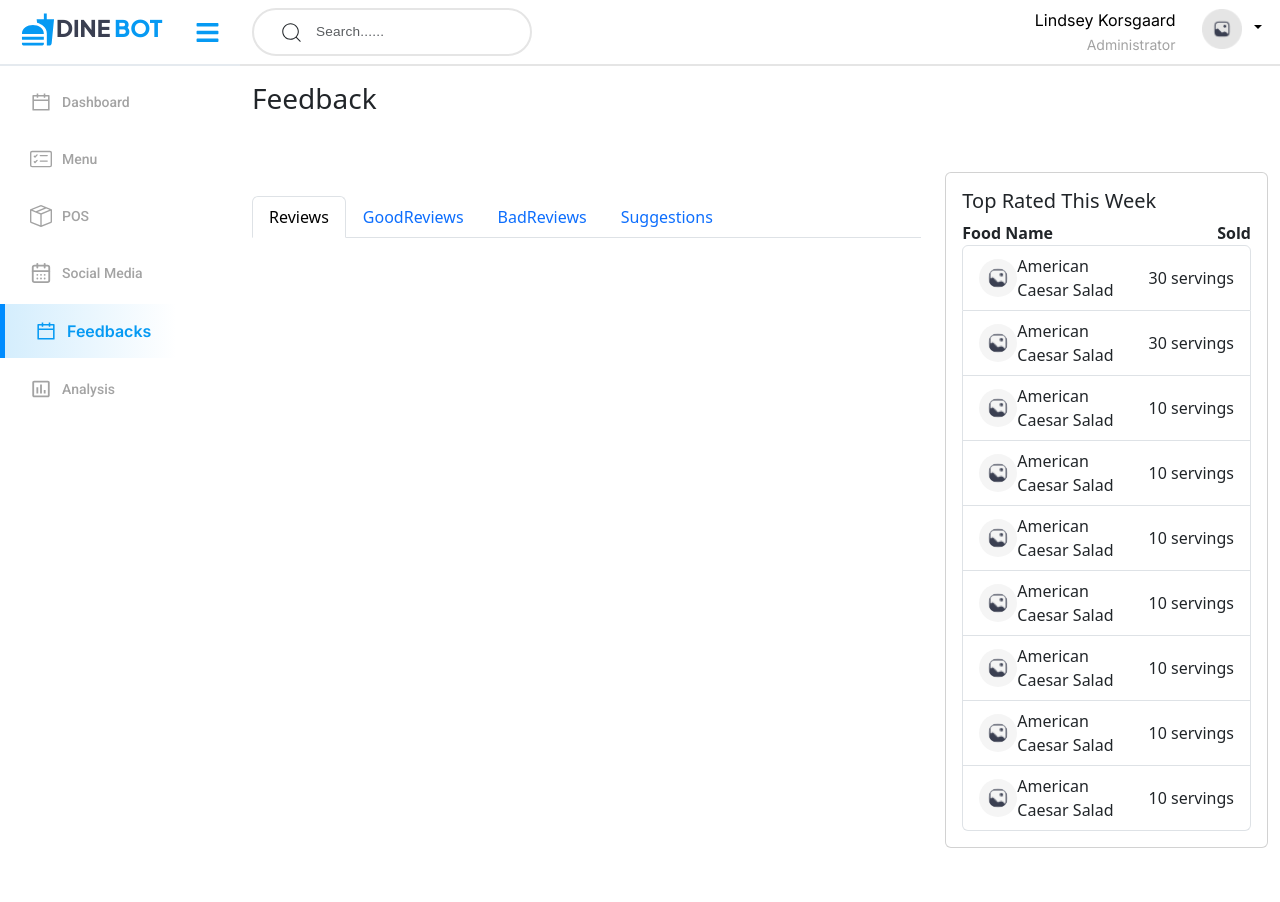
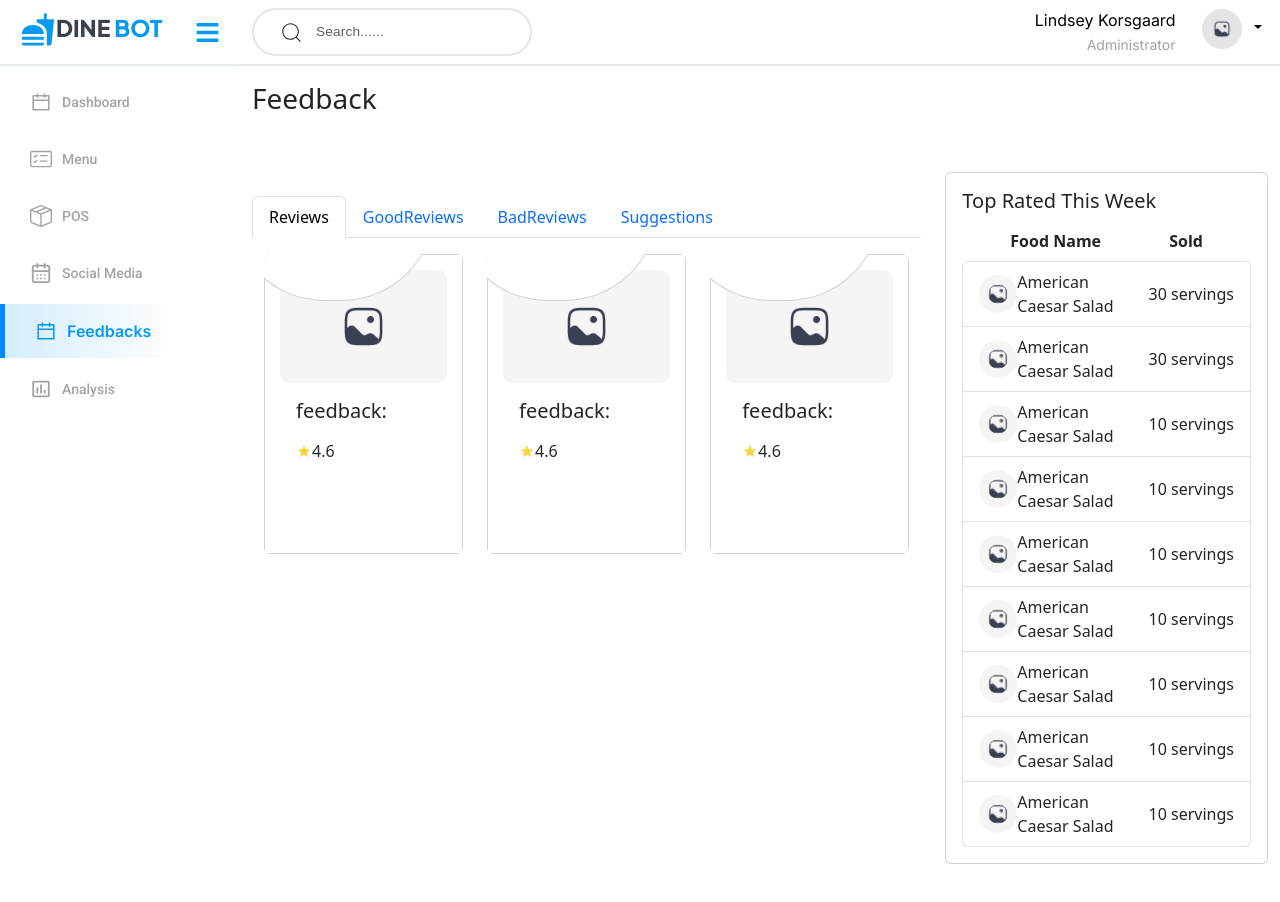
Before and after one commit to bissoft/dinbot-ai-reactjs, a React (Create React App) app: page /feedback in a window 1280 px wide. Both pictures are taken after a click on the tab "Reviews". Shown: the top 902 px of the page. Built offline with nearby package versions, Linux system fonts and the light colour scheme.

Commit message:
feedback-modal

```diff
--- a/src/App.scss
+++ b/src/App.scss
@@ -233,8 +233,8 @@
 
 .social-media{
   .add_post-btn{
-    color: #A2D9FB;
-    border: 1px solid #A2D9FB;
+    color: #069AF3;
+    border: 1px solid #069AF3;
     padding: 10px, 24px, 10px, 24px;
     border-radius: 20;
     margin-right: 10px;
@@ -300,13 +300,98 @@
   }
 }
 
-
-$breakpoint-tablet: 426px;
-@media (max-width: $breakpoint-tablet) {
+@media (max-width: 600px) {
   .social-media-cards{
     flex-direction:column;
+    margin-bottom: 20px;
   }
-  // .social-media-card{
-  //   margin: 5px auto;
-  // }
 }
+
+.reviews{
+  .card{
+    width:100%;
+    height: 300px;
+
+    overflow: hidden; /* half circle - top is not visible */
+    position: relative;
+    border: none;
+  }
+  .card::before{
+    content: "";
+    position: absolute;
+    top: 0px;
+    left: 0px;
+    bottom: 0px;
+    right: 0px;
+    border: 1px solid #D2D2D2;
+    border-top-left-radius: 5% 0% 0% 0% / 5% 10% 10% 10% ;
+  }
+  .card::after{
+    content: "";
+    position: absolute;
+    width: 200px;
+    height: 191px;
+    left: 37%;
+    margin-left: -105px;
+    top: -144px;
+    // border-radius: 50%;
+    border-radius: 46%;
+    border: 1px solid #D2D2D2;
+    border-top-left-radius: 5% 0% 0% 0% / 5% 10% 10% 10% ;
+    background-color: white;
+  }
+}
+
+
+.modal-component{
+  label {
+    color: #171938 !important;
+    font-family: Roboto !important;
+    font-size: 16px !important;
+    font-style: normal !important;
+    font-weight: 500 !important;
+  }
+
+  .pic {
+    color: #4C535F;
+    font-family: Roboto;
+    font-size: 16px;
+    font-style: normal;
+    font-weight: 500;
+  }
+
+  .upload-cta {
+    display: inline-table;
+    height: 200px;
+    width: 100%;
+    cursor: pointer;
+    padding-top: 90px;
+    line-height: 17px;
+    border: 2px dashed #E6E5E9;
+    margin-left: 15px;
+    margin-top: 10px;
+    background: #ffff;
+    font-size: .9em;
+    border-radius: 10px;
+
+
+
+
+    // line-height: ;
+    &.upload-preview {
+      background-size: cover !important;
+      text-indent: -9000px;
+      border-style: solid;
+    }
+  }
+
+  .updatebtn {
+    border-radius: 4px;
+    background: #4F4FB9;
+    color: white;
+    font-family: 'Roboto';
+    font-size: 17px;
+    font-style: normal;
+    font-weight: 500;
+  }
+}
--- a/src/Components/Elements/Feedback.jsx
+++ b/src/Components/Elements/Feedback.jsx
@@ -49,7 +49,7 @@ function Feedback() {
             <Card>
               <Card.Body>
                 <Card.Title>Top Rated This Week</Card.Title>
-                <div className="d-flex justify-content-between fw-bold">
+                <div className="d-flex justify-content-between fw-bold px-5 py-2">
                   <div>Food Name</div>
                   <div>Sold</div>
                 </div>
--- /dev/null
+++ b/src/Components/Elements/ModalComponent.jsx
@@ -0,0 +1,98 @@
+import React, { useState } from "react";
+import { Button, Form, Modal } from "react-bootstrap";
+import FloatingLabel from "react-bootstrap/FloatingLabel";
+import { FiUpload } from "react-icons/fi";
+
+const ModalComponent = ({ show, handleClose, handleSaveChanges }) => {
+  const [previewStyle, setPreviewStyle] = useState({});
+  const loadFile = (event) => {
+    setPreviewStyle({
+      background: `url(${URL.createObjectURL(event.target.files[0])}) center`,
+    });
+  };
+  const uploadFile = () => {
+    document.getElementById("avatar-upload").click();
+  };
+  return (
+    <>
+      <Modal
+        show={show}
+        onHide={handleClose}
+        // size="lg"
+        // dialogClassName="modal-190w"
+        className="modal-component"
+      >
+        <Modal.Header closeButton>
+          <Modal.Title>Add Post</Modal.Title>
+        </Modal.Header>
+        <Modal.Body>
+          <div className="container-fluid">
+            <div className="row">
+              <div className="col-md-7">
+                <Form>
+                  <FloatingLabel
+                    controlId="floatingInput"
+                    label="Email address"
+                    className="mb-3"
+                  >
+                    <Form.Control type="email" placeholder="name@example.com" />
+                  </FloatingLabel>
+                  <FloatingLabel controlId="floatingTextarea2" label="Date">
+                    <Form.Control
+                      as="date"
+                    />
+                  </FloatingLabel>
+                  <Form.Check
+                    className="mb-3"
+                    type={"checkbox"}
+                    id={`default-checkbox`}
+                    label={`Schedule`}
+                  ></Form.Check>
+                  <FloatingLabel controlId="floatingTextarea2" label="Comments">
+                    <Form.Control
+                      as="textarea"
+                      placeholder="Leave a comment here"
+                      style={{ height: "100px" }}
+                    />
+                  </FloatingLabel>
+                </Form>
+              </div>
+              <div className="col-md-5 justify-content-center d-flex align-items-center">
+                <input
+                  type="file"
+                  className="form-control"
+                  accept="image/*"
+                  id="avatar-upload"
+                  onChange={(e) => loadFile(e)}
+                  style={{ display: "none" }}
+                />
+                <div
+                  className={`upload-cta pic ${
+                    previewStyle.background ? "upload-preview" : ""
+                  } text-center`}
+                  onClick={uploadFile}
+                  style={previewStyle}
+                >
+                  {/* <img src="/Assets/upload.svg" alt="" className="mb-2" /> */}
+                  {previewStyle.background ? "" : `Add Image Upload`}
+                  <br />
+                  <FiUpload />
+                </div>
+              </div>
+            </div>
+          </div>
+        </Modal.Body>
+        <Modal.Footer className="justify-content-start">
+          <Button variant="outline-secondary" onClick={handleClose}>
+            Cancel
+          </Button>
+          <Button variant="primary" onClick={handleSaveChanges}>
+            Post
+          </Button>
+        </Modal.Footer>
+      </Modal>
+    </>
+  );
+};
+
+export default ModalComponent;
--- a/src/Components/Elements/Reviews.jsx
+++ b/src/Components/Elements/Reviews.jsx
@@ -1,10 +1,36 @@
 import React from 'react'
+import feedbackData from "../Utils/FeedbackCard.json";
+import Card from "react-bootstrap/Card";
+import { IoMdStar } from "react-icons/io";
 
 const Reviews = () => {
   return (
     <div className='reviews'>
         <div className="container-fluid">
-
+        <div className="row">
+            {/* <div className="my-3">
+              <h6>Recent Post</h6>
+            </div> */}
+            <div className="col-md-12">
+              <div className="row">
+                {feedbackData.map((post) => (
+                  <div className="col-md-4">
+                    <Card key={post.id} className="post_card p-3 mb-3">
+                      <Card.Img variant="top" src={post.imageUrl} />
+                      <Card.Body>
+                        <Card.Title>{post.title}</Card.Title>
+                        <Card.Text className="d-flex align-items-center mx-0 my-3">
+                          <IoMdStar style={{ color: "#F7D540" }} />
+                          {post.rating}
+                        </Card.Text>
+                        <Card.Text>{post.comment}</Card.Text>
+                      </Card.Body>
+                    </Card>
+                  </div>
+                ))}
+              </div>
+            </div>
+          </div>
         </div>
     </div>
   )
--- a/src/Components/Elements/Socialmedia.jsx
+++ b/src/Components/Elements/Socialmedia.jsx
@@ -1,4 +1,4 @@
-import React from "react";
+import React, { useState } from "react";
 import Tab from "react-bootstrap/Tab";
 import Tabs from "react-bootstrap/Tabs";
 import Card from "react-bootstrap/Card";
@@ -8,17 +8,41 @@ import Button from "react-bootstrap/Button";
 import Stats from "./Stats";
 import Scheduled from "./Scheduled";
 import listData from "../Utils/postSuggestionList.json";
+import ModalComponent from "./ModalComponent";
 
 function Socialmedia() {
+  const [showModal, setShowModal] = useState(false);
+
+  const handleCloseModal = () => setShowModal(false);
+  const handleShowModal = () => setShowModal(true);
+
+  const handleSaveChanges = () => {
+    handleCloseModal(); // Close the modal after saving changes
+  };
+
   return (
     <>
       <div className="social-media">
         <div className="container">
           <div className="d-flex justify-content-between mt-3 mb-5">
             <h3>Social Media</h3>
-            <Button variant="outline-light" className="add_post-btn">
+            {/* <Button variant="outline-light" className="add_post-btn" onClick={onClick}>
+              Add Post +
+            </Button> */}
+            <Button
+              variant="outline-light"
+              className="add_post-btn"
+              onClick={handleShowModal}
+            >
               Add Post +
             </Button>
+
+            {/* Modal component */}
+            <ModalComponent
+              show={showModal}
+              handleClose={handleCloseModal}
+              handleSaveChanges={handleSaveChanges}
+            />
           </div>
 
           <div className="row">
--- a/src/Components/Utils/FeedbackCard.json
+++ b/src/Components/Utils/FeedbackCard.json
@@ -0,0 +1,26 @@
+[
+    {
+        "id": 1,
+        "imageUrl": "/Assets/post-img.png",
+        "order":"order No. ",
+        "title": "feedback:",
+        "rating": 4.6,
+        "text": "View Comment"
+    },
+    {
+        "id": 2,
+        "imageUrl": "/Assets/post-img.png",
+        "order":"order No. ",
+        "title": "feedback:",
+        "rating": 4.6,
+        "text": "View Comment"
+    },
+    {
+        "id": 3,
+        "imageUrl": "/Assets/post-img.png",
+        "order":"order No. ",
+        "title": "feedback:",
+        "rating": 4.6,
+        "text": "View Comment"
+    }
+]
```
